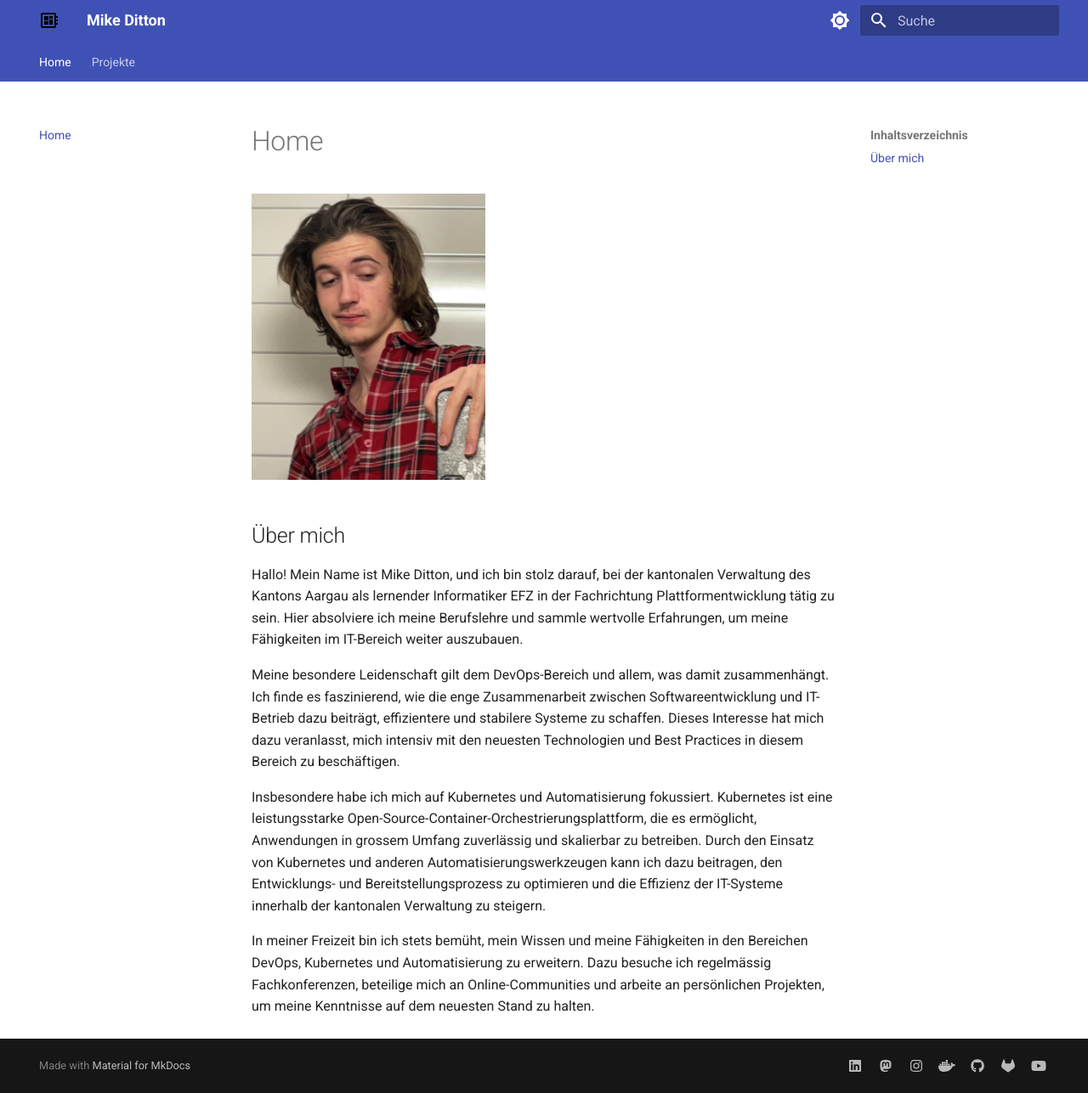
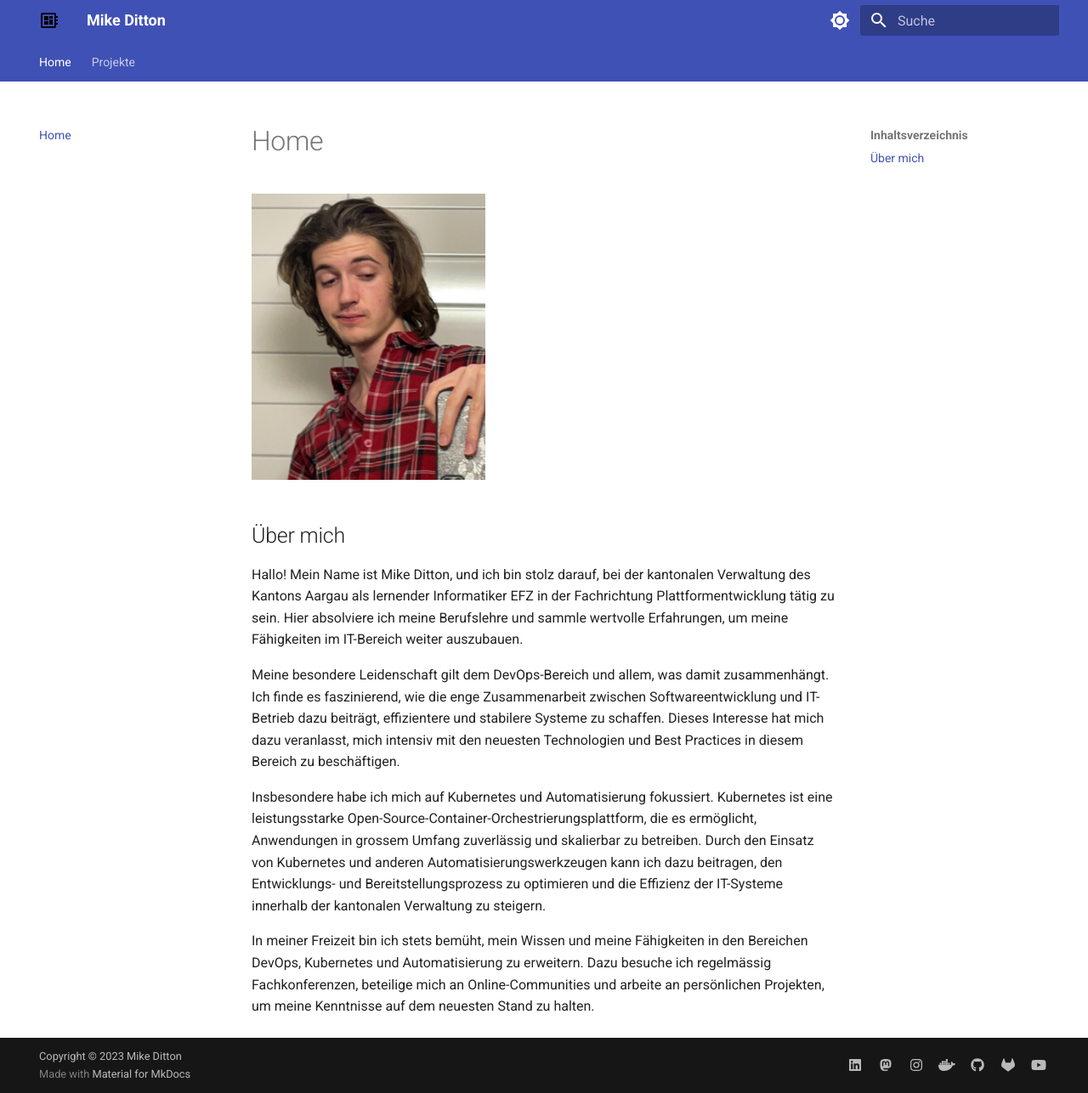
Before and after one commit to mikeshootzz/docs, an MkDocs documentation site: the page built from docs/index.md, in a window 1280 px wide and 1287 px high. Shown: the whole window at 85% size. Built offline with MkDocs 1.6.1 and Material for MkDocs 9.7.7, drawn with Linux system fonts in a browser that asks for light colours.

Commit message:
added copyright notice

```diff
--- a/mkdocs.yml
+++ b/mkdocs.yml
@@ -1,4 +1,5 @@
 site_name: Mike Ditton
+copyright: Copyright &copy; 2023 Mike Ditton
 extra:
   social:
     - icon: fontawesome/brands/linkedin
```
